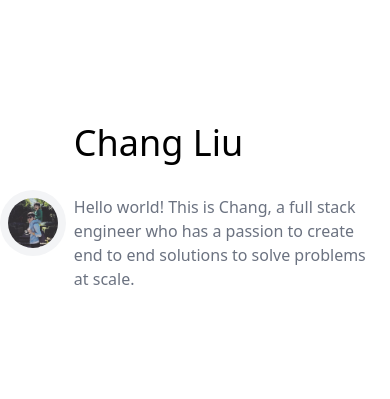
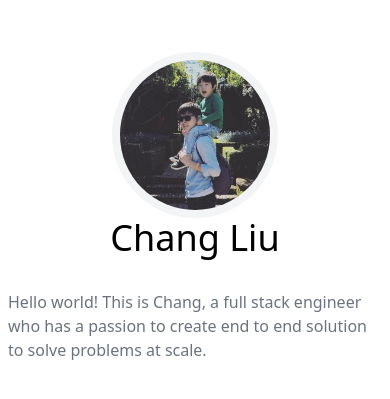
Before and after one commit to chngl/me, a Next.js app: page / in a window 390 px wide. Shown: the part 199-598 px from the top of the page. Built offline with nearby package versions, Linux system fonts and the light colour scheme.

Commit message:
make the page responsive

```diff
--- a/pages/index.js
+++ b/pages/index.js
@@ -8,16 +8,16 @@ export default function Home() {
         <title>Chang</title>
         <meta name="description" content="Chang Liu, full stack engineer" />
       </Head>
-      <div className="container flex mx-auto h-screen justify-center items-center">
+      <div className="container flex flex-col md:flex-row mx-auto h-screen justify-center items-center">
         <div className="bg-gray-100 rounded-full p-2 flex items-center justify-center w-auto">
           <Image className="rounded-full" src="/images/profile.jpg" alt="profile" width={150} height={150} />
         </div>
-        <div className="mx-2">
+        <div className="mx-2 flex flex-col items-center md:items-start">
           <div className="text-4xl">
             Chang Liu
           </div>
           <div className="text-gray-500 my-8">
-            Hello world! This is Chang, a full stack engineer who has a passion to create end to end solutions to solve problems at scale.
+            Hello world! This is Chang, a full stack engineer who has a passion to create end to end solution to solve problems at scale.
         </div>
         </div>
       </div>
```
